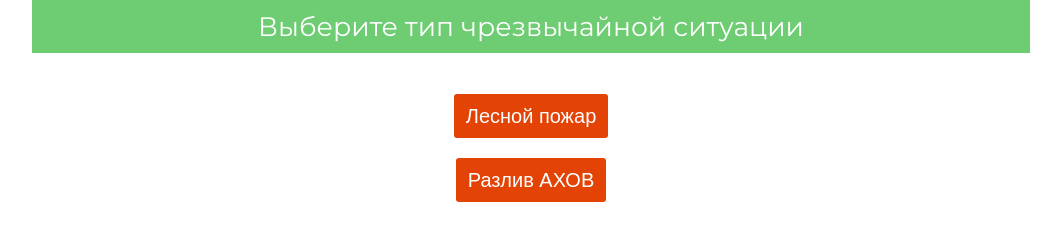
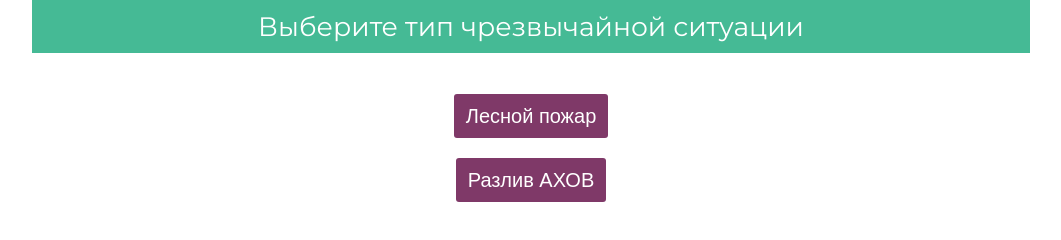
Before and after one commit to froleod/Emergency, a plain HTML site: page index.html in a window 1280 px wide. Shown: the whole page, without its empty margins (109-1170 px from the left). Drawn offline with Linux system fonts and the light colour scheme.

Commit message:
Add files via upload

```diff
--- a/style.css
+++ b/style.css
@@ -12,7 +12,7 @@ html, body {
 	}
 .button {
   display: inline-block;
-  background: #0f3a0c;
+  background: #17644C;
   color: #fff;
   padding: 12px;
   border: none;
@@ -25,7 +25,7 @@ html, body {
 }
 
 .buttonR {
-  background: #e44306;
+  background: #7F3968;
   color: #ffffff;
     font-size: 20px;
 }
@@ -108,7 +108,7 @@ max-width: 600px;
 height: 75px;
 }
 .colorfon{
-	background-color: #6ecc73;
+	background-color: #45BA95;
 
 }
 .hheader{
```
